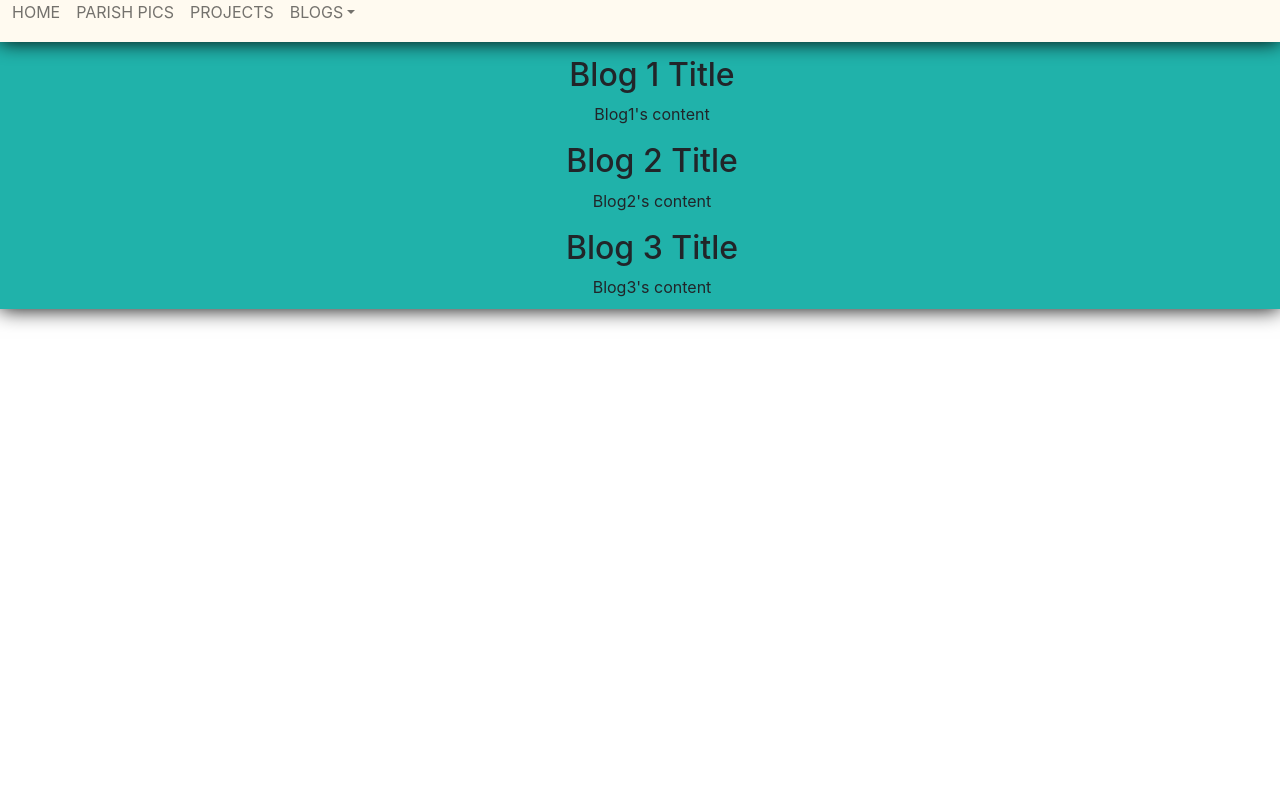
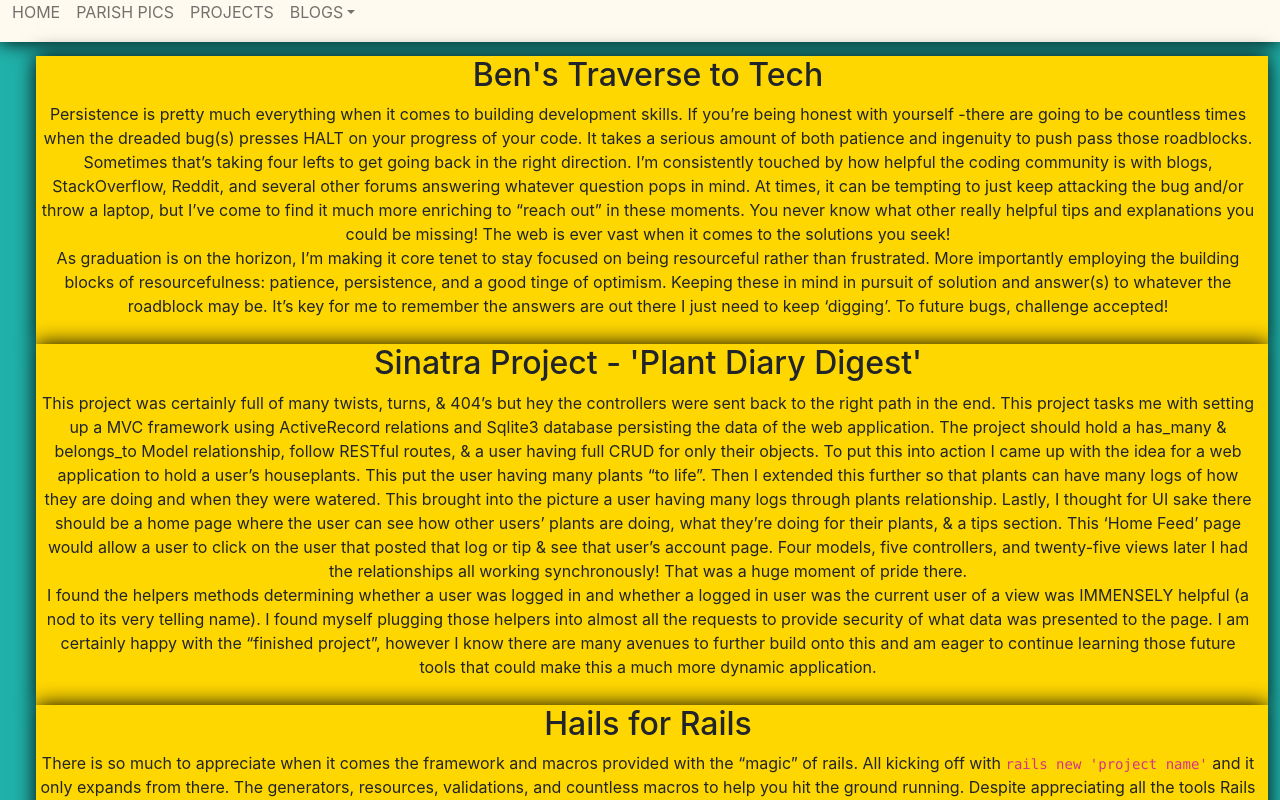
Before and after one commit to ParishBen/parishs-place, a React (Create React App) app: page /blogs in a window 1280 px wide. Shown: the top 800 px of the page. Built offline with nearby package versions, Linux system fonts and the light colour scheme.

Commit message:
Removed slug info from Blog components and replaced with true data

```diff
--- a/src/Blog.js
+++ b/src/Blog.js
@@ -1,10 +1,13 @@
-
+import { useParams } from "react-router"
 const Blog = ({props}) => {
+    let params = useParams()
+    //let propp = this.props
+    //const {propps} = this.props
     return (
         <div>
             <h2> Generic Blog title</h2>
             <p>Blog's content</p>
-            {console.log(props)}
+            {console.log(params)}
         </div>
 
     )
--- a/src/Blog1.js
+++ b/src/Blog1.js
@@ -1,9 +1,11 @@
 
 const Blog1 = () => {
     return (
-        <div  >
-            <h2> Blog 1 Title</h2>
-            <p>Blog1's content</p>
+        <div class="container-fluid" style={{backgroundColor:'gold', boxShadow: '0 0 20px black',textAlign:'center', paddingBottom: '10px', paddingLeft:'3pt' }}>
+
+            <h2> Ben's Traverse to Tech</h2>
+            <p>Persistence is pretty much everything when it comes to building development skills. If you’re being honest with yourself -there are going to be countless times when the dreaded bug(s) presses HALT on your progress of your code. It takes a serious amount of both patience and ingenuity to push pass those roadblocks. Sometimes that’s taking four lefts to get going back in the right direction. I’m consistently touched by how helpful the coding community is with blogs, StackOverflow, Reddit, and several other forums answering whatever question pops in mind. At times, it can be tempting to just keep attacking the bug and/or throw a laptop, but I’ve come to find it much more enriching to “reach out” in these moments. You never know what other really helpful tips and explanations you could be missing! The web is ever vast when it comes to the solutions you seek!
+                <br/><t/>As graduation is on the horizon, I’m making it core tenet to stay focused on being resourceful rather than frustrated. More importantly employing the building blocks of resourcefulness: patience, persistence, and a good tinge of optimism. Keeping these in mind in pursuit of solution and answer(s) to whatever the roadblock may be. It’s key for me to remember the answers are out there I just need to keep ‘digging’. To future bugs, challenge accepted!</p>
         </div>
 
     )
--- a/src/Blog2.js
+++ b/src/Blog2.js
@@ -1,9 +1,12 @@
 
 const Blog2 = () => {
     return (
-        <div  /*style={{backgroundColor:'#ad9c3a', position:'relative',top:'12pt'}}*/>
-            <h2> Blog 2 Title</h2>
-            <p>Blog2's content</p>
+        // <div  /*style={{backgroundColor:'#ad9c3a', position:'relative',top:'12pt'}}*/>
+                    <div class="container-fluid" style={{backgroundColor:'gold', boxShadow: '0 0 20px black',textAlign:'center', paddingBottom: '10px', paddingLeft:'3pt' }}>
+
+            <h2> Sinatra Project - 'Plant Diary Digest'</h2>
+            <p><t/>This project was certainly full of many twists, turns, & 404’s but hey the controllers were sent back to the right path in the end. This project tasks me with setting up a MVC framework using ActiveRecord relations and Sqlite3 database persisting the data of the web application. The project should hold a has_many & belongs_to Model relationship, follow RESTful routes, & a user having full CRUD for only their objects. To put this into action I came up with the idea for a web application to hold a user’s houseplants. This put the user having many plants “to life”. Then I extended this further so that plants can have many logs of how they are doing and when they were watered. This brought into the picture a user having many logs through plants relationship. Lastly, I thought for UI sake there should be a home page where the user can see how other users’ plants are doing, what they’re doing for their plants, & a tips section. This ‘Home Feed’ page would allow a user to click on the user that posted that log or tip & see that user’s account page. Four models, five controllers, and twenty-five views later I had the relationships all working synchronously! That was a huge moment of pride there.
+            <br/><t/> I found the helpers methods determining whether a user was logged in and whether a logged in user was the current user of a view was IMMENSELY helpful (a nod to its very telling name). I found myself plugging those helpers into almost all the requests to provide security of what data was presented to the page. I am certainly happy with the “finished project”, however I know there are many avenues to further build onto this and am eager to continue learning those future tools that could make this a much more dynamic application.</p>
         </div>
 
     )
--- a/src/Blog3.js
+++ b/src/Blog3.js
@@ -1,9 +1,13 @@
 
 const Blog3 = () => {
     return (
-        <div  /*style={{backgroundColor:'#ad9c3a', position:'relative',top:'12pt'}}*/>
-            <h2> Blog 3 Title</h2>
-            <p><t/>Blog3's content</p>
+        // <div  /*style={{backgroundColor:'#ad9c3a', position:'relative',top:'12pt'}}*/>
+         <div class="container-fluid" style={{backgroundColor:'gold', boxShadow: '0 0 20px black',textAlign:'center', paddingBottom: '10px', paddingLeft:'3pt' }}>
+
+            <h2> Hails for Rails</h2>
+            <p><t/>There is so much to appreciate when it comes the framework and macros provided with the “magic” of rails. All kicking off with <code>rails new 'project name'</code> and it only expands from there. The generators, resources, validations, and countless macros to help you hit the ground running.
+Despite appreciating all the tools Rails provides, there were still major obstacles, countless errors, and difficulties completing the project. Since I have the opposite of a green thumb- I decided to make an application that would allow users to create a collection of plants that would easily track their care & progress. In addition to that users can view all others’ plants and give tips/pointers in the form of comments. I found getting correct functionality on nested forms and nested resources is where I ran into the majority of errors. I eventually troubleshooted through it and got the views and routes as intended. The Google Oauth was a great piece of the project that challenged me to get working functionality but really was neat to see how you can pull data from the oauth request and apply that data to an object of a class.
+The project was such a process to get all the moving parts and models operating correctly together, but I find that I really have to focus on one model, one method, one piece at a time and test by calling raise params or through a pry in there AND THEN COMMIT. I started off not following that advice and found that it really made things more difficult for me. It truly becomes much more manageable narrowing the scope of project to just one task at a time. I found it very beneficial having Faker gem data seeds in the database to see how things were working in the views. The scope methods were a nice touch to control how your data is displayed and, in my case, it was a nice way to give an index view of most popular plants & users with the most plants. The feeling of accomplishment is real!</p>
         </div>
 
     )
```
